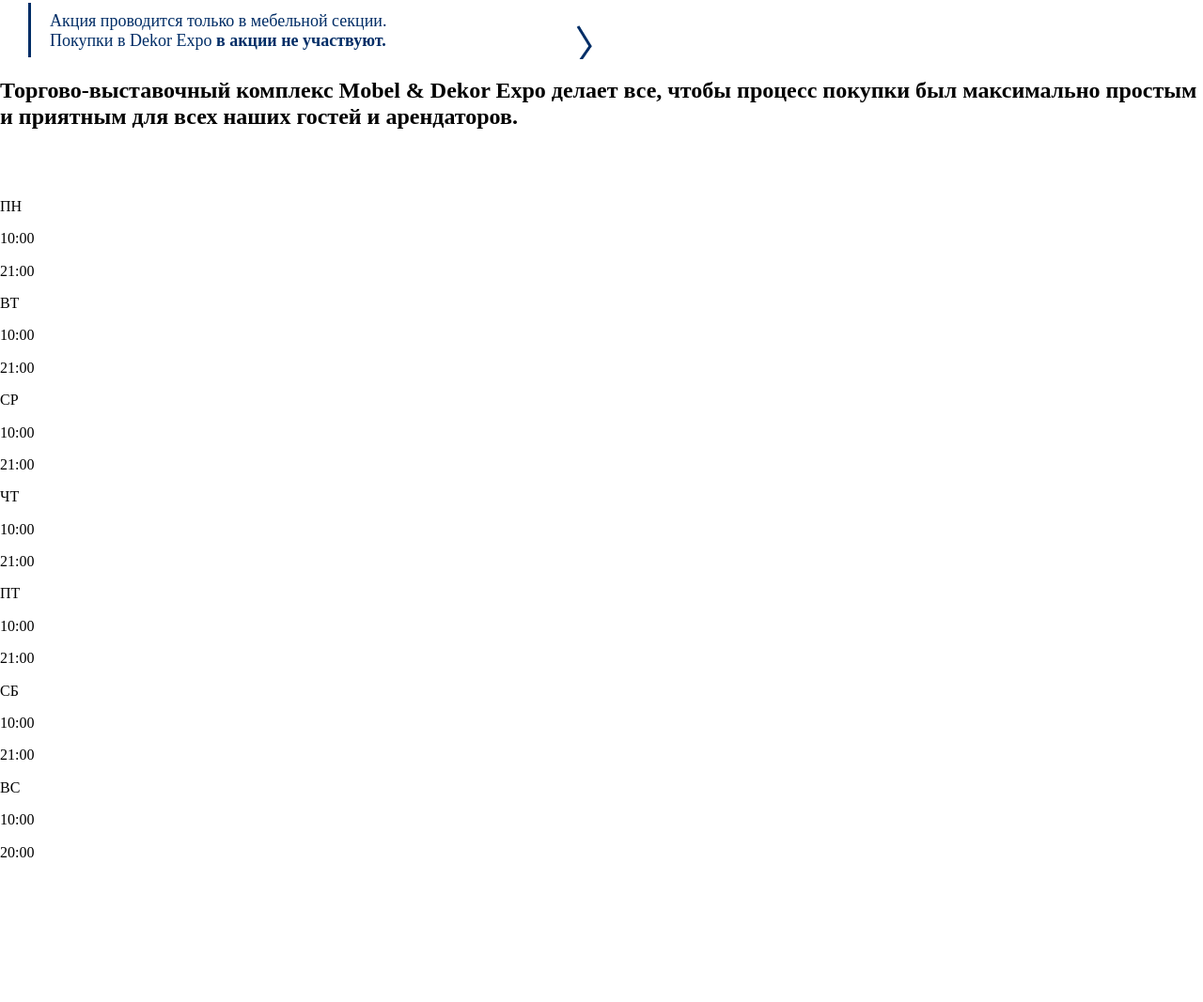
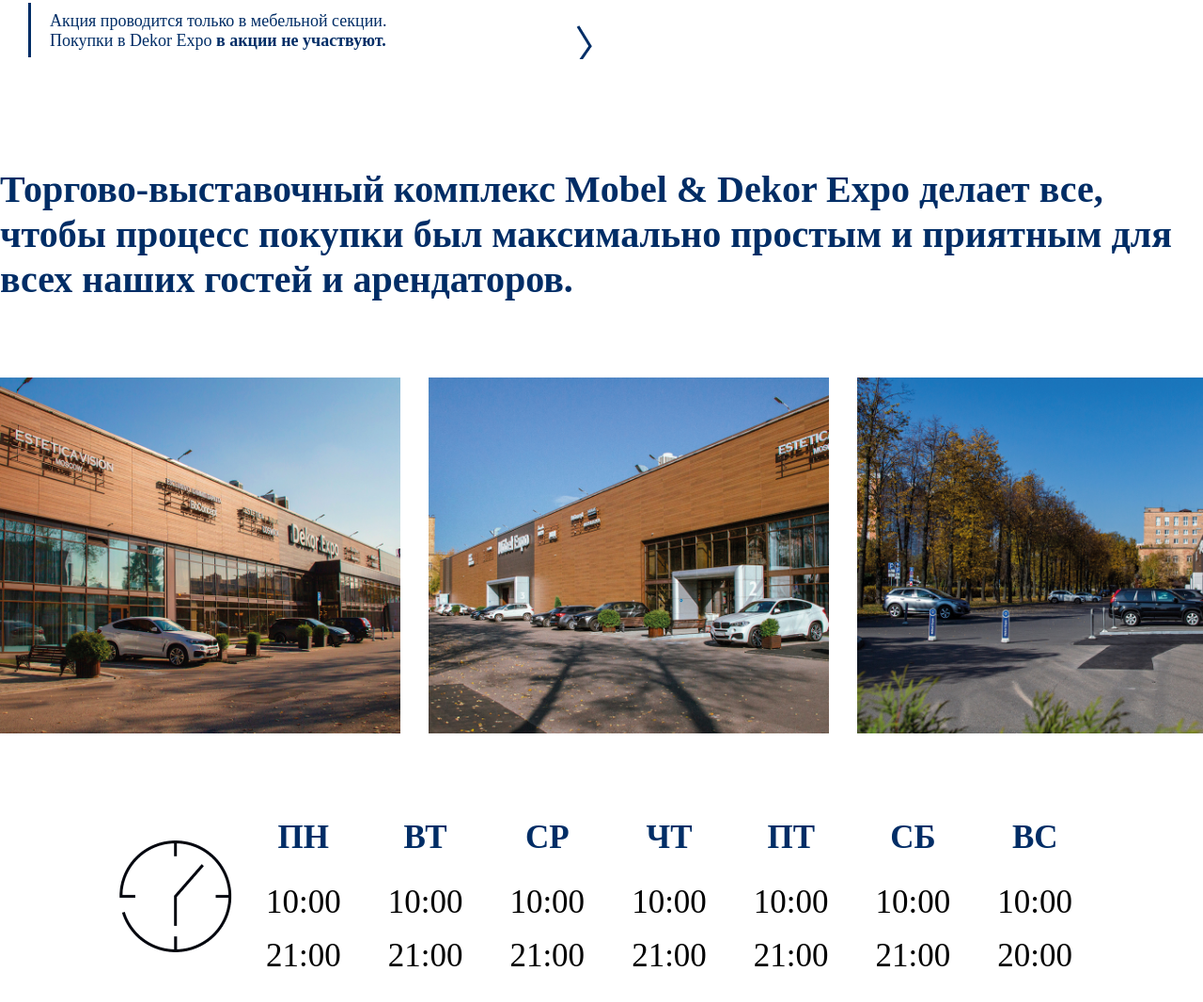
Before and after one commit to k3499/mobel-parking, a plain HTML site: page index.html in a window 1280 px wide. Shown: the part 1537-2604 px from the top of the page at 94% size. Before the commit the page ends 2470 px from the top, so only its background shows below. Drawn offline with Linux system fonts and the light colour scheme.

Commit message:
feat: worktime основная верстка

```diff
--- a/index.html
+++ b/index.html
@@ -78,12 +78,12 @@
                         чтобы процесс покупки был максимально простым и приятным для
                         всех наших гостей и арендаторов.</h2>
                     <div class="worktime__image-container">
-                        <img src="" class="worktime__image">
-                        <img src="" class="worktime__image">
-                        <img src="" class="worktime__image">
+                        <img src="images/1.jpg" class="worktime__image">
+                        <img src="images/2.jpg" class="worktime__image">
+                        <img src="images/3.jpg" class="worktime__image">
                     </div>
                     <div class="worktime__time-container">
-                        <img src="" class="worktime__clock">
+                        <img src="images/clock.png" class="worktime__clock">
                         <div class="worktime__time-item">
                             <p class="worktime__time-name">ПН</p>
                             <p class="worktime__time-from">10:00</p>
--- a/style.css
+++ b/style.css
@@ -162,7 +162,7 @@
 .info-head__plus-item_light{
     background: url(images/light.png) no-repeat;
 }
-/* offer-container */
+/* offer */
 .offer{
     width: 100%;
     min-height: 100vh;
@@ -283,6 +283,79 @@
 .offer__zigzag-n{
     top: 62px;
     left: 567px;
+}
+    /*worktime*/
+.worktime{
+    width: 100%;
+    min-height: 100vh;
+    position: relative;
+    overflow-y: hidden;
+}
+.worktime__container{
+    padding: 115px 0 90px 0;
+    max-width: 1425px;
+    margin: 0 auto;
+    height: 100%;
+    position: relative;
+    box-sizing: border-box;
+}
+.worktime__title{
+    font-family: AvantGardeGothicC;
+    font-style: normal;
+    font-weight: bold;
+    font-size: 40px;
+    line-height: 48px;
+    color: #002D66;
+    margin: 0;
+}
+.worktime__image-container{
+    display: flex;
+    flex-direction: row;
+    justify-content: space-between;
+    gap: 30px;
+    margin-top: 80px;
+}
+.worktime__image{
+    width: 33.3%;
+    max-width: 454px;
+}
+.worktime__time-container{
+    display: flex;
+    justify-content: center;
+    margin-top: 90px;
+    align-items: center;
+}
+.worktime__clock {
+    width: 194px;
+    height: 123px;
+}
+.worktime__time-name{
+    font-family: AvantGardeGothicC;
+    font-style: normal;
+    font-weight: bold;
+    font-size: 35px;
+    line-height: 42px;
+    text-align: center;
+    color: #002D66;
+    margin: 0;
+}
+.worktime__time-from, .worktime__time-until{
+    font-family: AvantGardeGothicC;
+    font-style: normal;
+    font-weight: normal;
+    font-size: 35px;
+    line-height: 41px;
+    color: #000000;
+    margin: 0;
+}
+.worktime__time-until{
+    margin-top: 16px;
+}
+.worktime__time-item{
+    margin-right: 50px;
+}
+.worktime__time-from{
+    margin-top: 27px;
 }
  /* Вертикальные */
  @media (max-height: 700px) {
```
Also changed, not shown: images/1.jpg (added), images/2.jpg (added), images/3.jpg (added), images/clock.png (added).
